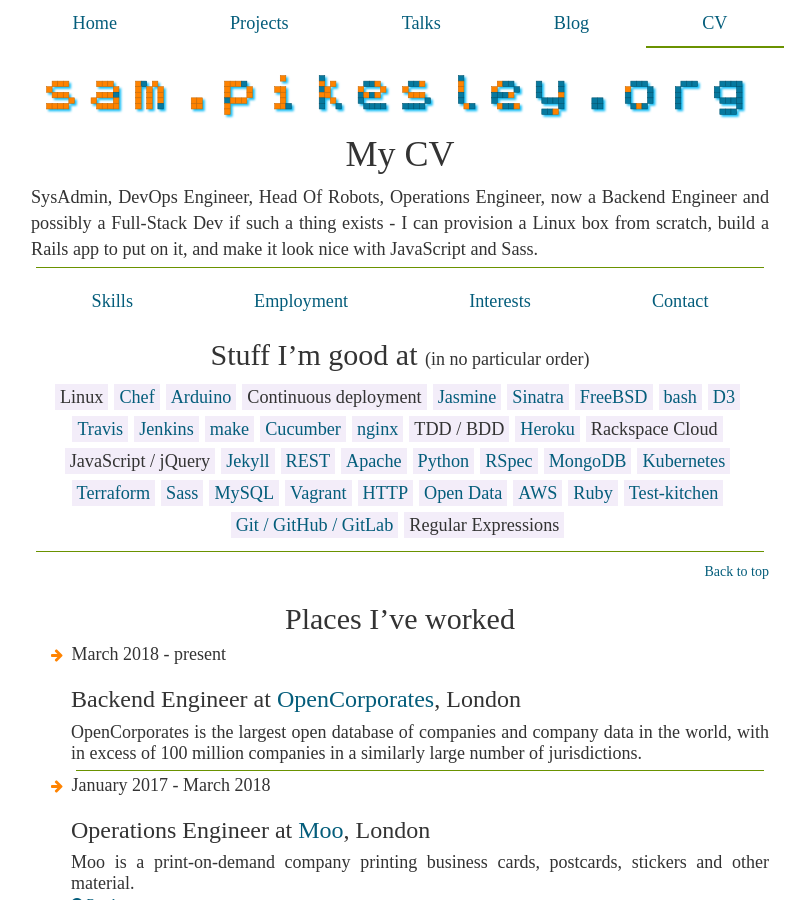
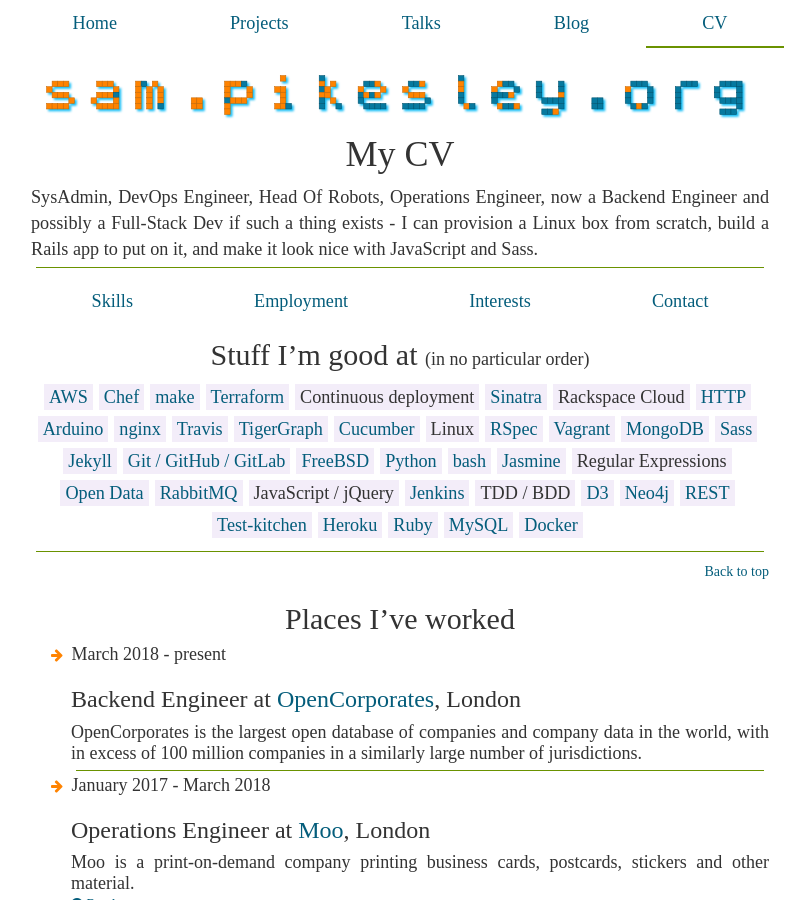
Before and after one commit to pikesley/pikesley.github.io, a Jekyll site: the page built from cv.html, in a window 1280 px wide and 900 px high. Shown: the whole window, without its empty margins (240-1040 px from the left). Built offline with Jekyll 4.4.1, drawn with Linux system fonts in a browser that asks for light colours; nearby versions of some CDN libraries; some web fonts are replaced; a style sheet for code colours, icons or effects is not loaded.

Commit message:
Change a few things on the CV

```diff
--- a/_data/cv/skills.yml
+++ b/_data/cv/skills.yml
@@ -16,7 +16,6 @@
 - Jenkins|https://jenkins-ci.org/
 - Travis|https://travis-ci.org/
 - nginx|https://nginx.org/en/
-- Apache|https://httpd.apache.org/
 - Linux
 - FreeBSD|https://www.freebsd.org/
 - AWS|https://aws.amazon.com/
@@ -30,7 +29,10 @@
 - Continuous deployment
 - Arduino|https://www.arduino.cc/
 - Terraform|https://www.terraform.io/
-- Kubernetes|https://kubernetes.io/
 - Open Data|https://theodi.org/what-is-open-data
 - make|https://www.gnu.org/software/make/
 - Regular Expressions
+- RabbitMQ|//www.rabbitmq.com
+- Neo4j|//neo4j.com
+- TigerGraph|//www.tigergraph.com
+- Docker|//www.docker.com
```
